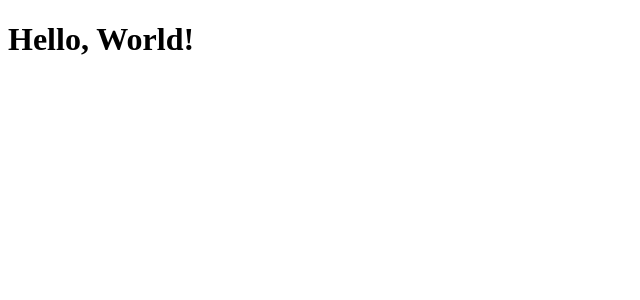
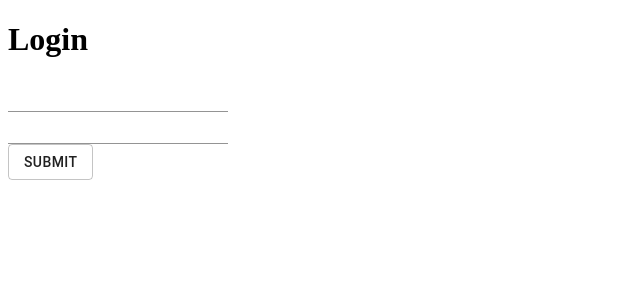
Before and after one commit to RushDynamic/StackOverflow-Clone, a React (Create React App) app in the folder stackoverflow-clone/: page /login in a window 1280 px wide. Shown: the top 300 px of the page, without its empty margins (0-640 px from the left). Built offline with nearby package versions, Linux system fonts and the light colour scheme.

Commit message:
Basic LoginForm input validation

```diff
--- a/stackoverflow-clone/package.json
+++ b/stackoverflow-clone/package.json
@@ -3,13 +3,17 @@
   "version": "0.1.0",
   "private": true,
   "dependencies": {
+    "@material-ui/core": "^4.12.2",
     "@testing-library/jest-dom": "^5.14.1",
     "@testing-library/react": "^11.2.7",
     "@testing-library/user-event": "^12.8.3",
+    "formik": "^2.2.9",
     "react": "^17.0.2",
     "react-dom": "^17.0.2",
+    "react-router-dom": "^5.2.0",
     "react-scripts": "4.0.3",
-    "web-vitals": "^1.1.2"
+    "web-vitals": "^1.1.2",
+    "yup": "^0.32.9"
   },
   "scripts": {
     "start": "react-scripts start",
--- a/stackoverflow-clone/src/App.js
+++ /dev/null
@@ -1,9 +0,0 @@
-function App() {
-  return (
-    <div className="App">
-      <h1>Hello, World!</h1>
-    </div>
-  );
-}
-
-export default App;
--- /dev/null
+++ b/stackoverflow-clone/src/components/App.jsx
@@ -0,0 +1,15 @@
+import React from 'react';
+import { BrowserRouter as Router, Switch, Route } from 'react-router-dom'
+import Login from './Login/Login.jsx';
+
+function App() {
+    return (
+        <Router>
+            <Switch>
+                <Route path='/login' component={Login} />
+            </Switch>
+        </Router>
+    );
+}
+
+export default App;
--- /dev/null
+++ b/stackoverflow-clone/src/components/Login/Login.jsx
@@ -0,0 +1,13 @@
+import React from 'react';
+import LoginForm from './LoginForm/LoginForm';
+
+function Login() {
+    return (
+        <>
+            <h1>Login</h1>
+            <LoginForm />
+        </>
+    )
+}
+
+export default Login;
--- /dev/null
+++ b/stackoverflow-clone/src/components/Login/LoginForm/LoginForm.jsx
@@ -0,0 +1,35 @@
+import React from 'react';
+import { Formik, Form, Field, ErrorMessage } from 'formik';
+import { loginDataSchema } from '../../../validations/loginValidation';
+import FieldError from '../../../validations/FieldError';
+import { TextField, Button } from '@material-ui/core';
+
+function LoginForm() {
+    return (
+        <>
+            <Formik initialValues={{
+                email: "",
+                password: ""
+            }}
+                onSubmit={(data) => {
+                    console.log(data);
+                }}
+                validationSchema={loginDataSchema}
+            >
+                <Form>
+                    <div>
+                        <Field name='email' type="input" as={TextField} autoComplete="off" />
+                        <ErrorMessage name='email' component={FieldError} />
+                    </div>
+                    <div>
+                        <Field name='password' type="password" as={TextField} />
+                        <ErrorMessage name='password' component={FieldError} />
+                    </div>
+                    <Button type="submit" variant="outlined">Submit</Button>
+                </Form>
+            </Formik>
+        </>
+    )
+}
+
+export default LoginForm;
--- a/stackoverflow-clone/src/index.js
+++ b/stackoverflow-clone/src/index.js
@@ -1,6 +1,6 @@
 import React from 'react';
 import ReactDOM from 'react-dom';
-import App from './App';
+import App from './components/App.jsx';
 
 ReactDOM.render(
   <React.StrictMode>
--- /dev/null
+++ b/stackoverflow-clone/src/validations/FieldError.jsx
@@ -0,0 +1,11 @@
+import React from 'react';
+
+function FieldError(props) {
+    return (
+        <div className='field-error'>
+            {props.children}
+        </div>
+    );
+}
+
+export default FieldError;
--- /dev/null
+++ b/stackoverflow-clone/src/validations/loginValidation.js
@@ -0,0 +1,6 @@
+import * as Yup from 'yup';
+
+export const loginDataSchema = Yup.object().shape({
+    email: Yup.string().email('Invalid email address').required('Required'),
+    password: Yup.string().min(6, 'Password must be atleast 6 characters long').required('Required')
+});
```
Also changed, not shown: 1 other file (tests, documents, lock files or other folders).
